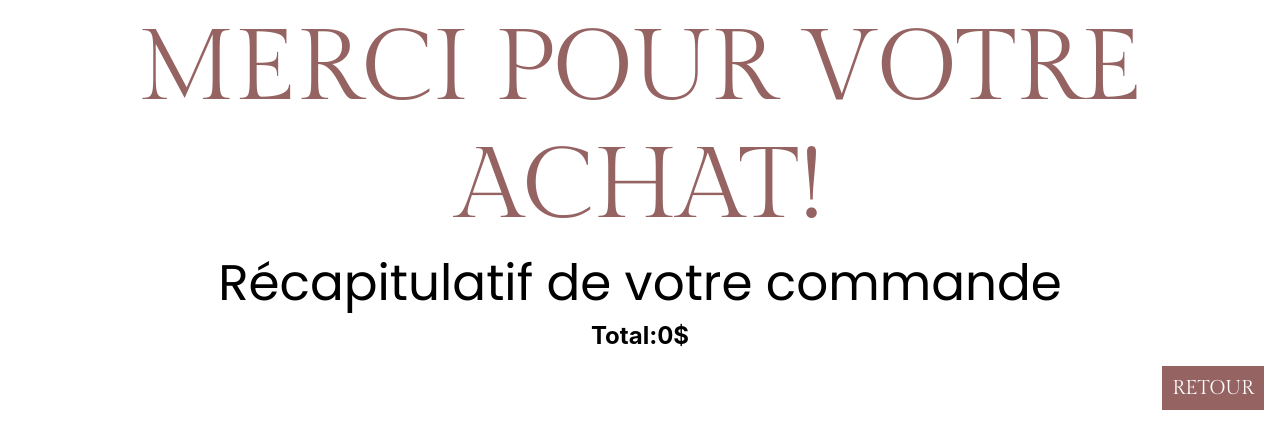
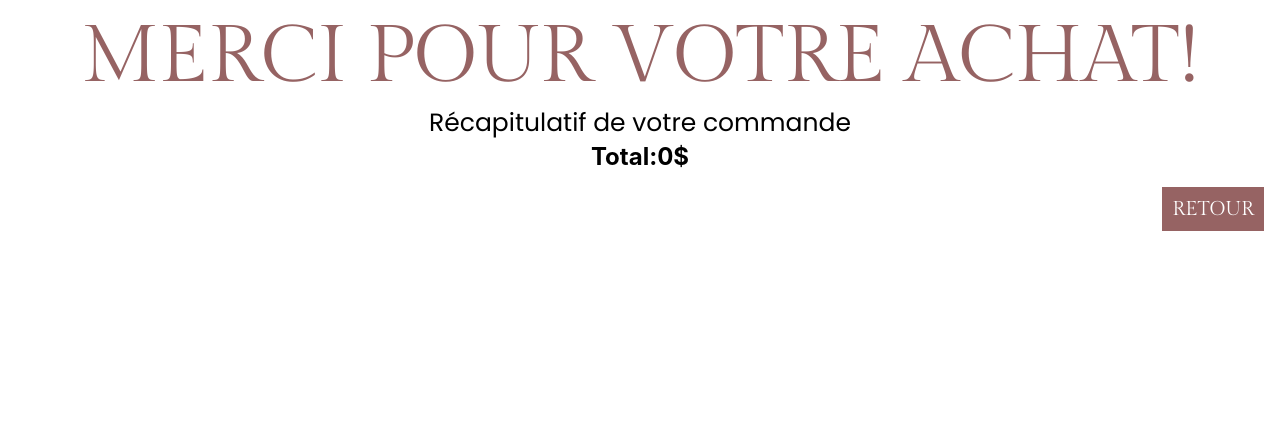
Before and after one commit to Shane99dt/Front-Colors, a React (Create React App) app: page /Commandes in a window 1280 px wide. Shown: the top 448 px of the page. Built offline with nearby package versions, Linux system fonts and the light colour scheme.

Commit message:
font-size commande

```diff
--- a/src/pages/Commandes.js
+++ b/src/pages/Commandes.js
@@ -1,3 +1,5 @@
+/* eslint-disable react-hooks/exhaustive-deps */
+
 import H1 from "../components/H1"
 import H3 from "../components/H3"
 import H4 from "../components/H4"
--- a/src/pages/Panier.js
+++ b/src/pages/Panier.js
@@ -1,3 +1,5 @@
+/* eslint-disable react-hooks/exhaustive-deps */
+
 import H1 from "../components/H1";
 import Button from "../components/Button";
 import Header from "../components/Header";
--- a/src/styles/App.css
+++ b/src/styles/App.css
@@ -352,11 +352,11 @@ p{
 }
 
 .commandetitle-container h1{
-  font-size: 100px;
+  font-size: 80px;
 }
 
 .commandetitle-container h3{
-  font-size: 50px;
+  font-size: 25px;
 }
 
 .commande-container div{
```
